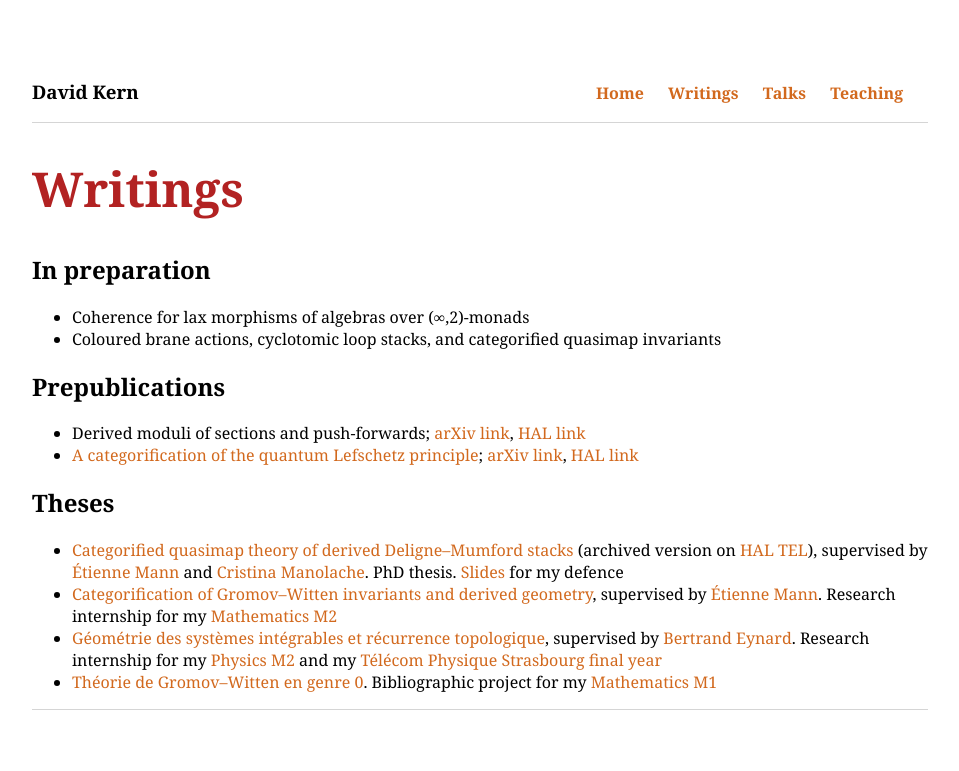
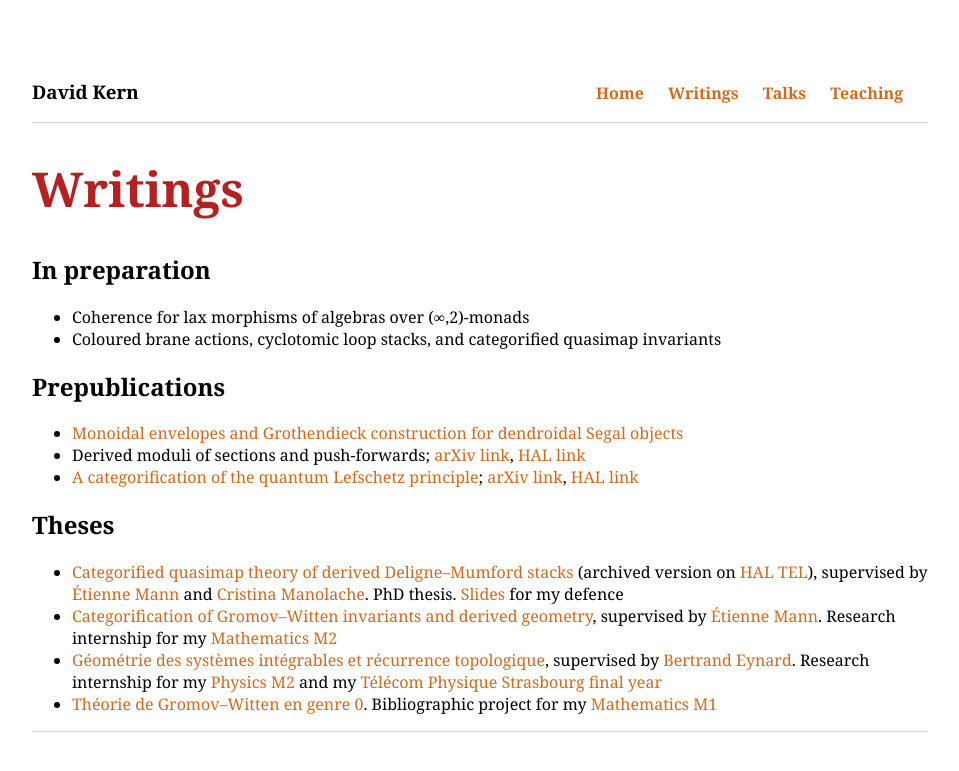
Before and after one commit to dskern/dskern.github.io, a Jekyll site: the page built from writings.html, in a window 1280 px wide. Shown: the top 771 px of the page, without its empty margins (160-1119 px from the left). Built offline with Jekyll 4.4.1, drawn with Linux system fonts in a browser that asks for light colours.

Commit message:
Add Envelop_Segal

```diff
--- a/writings.html
+++ b/writings.html
@@ -13,6 +13,8 @@ layout: default
 <h2>Prepublications</h2>
 
 <ul>
+  <li><a href="Writings/Envelop_Segal.pdf">Monoidal envelopes and Grothendieck construction for dendroidal
+    Segal objects</a> </li>
   <li>Derived moduli of sections and push-forwards; <a href="https://arxiv.org/abs/2210.11386">arXiv link</a>, <a href="https://hal.archives-ouvertes.fr/hal-03823412">HAL link</a></li>
     <li><a href="Writings/qLefschetzCateg.pdf">A categorification of the quantum Lefschetz principle</a>; <a href="https://arxiv.org/abs/2002.03990">arXiv link</a>, <a href="https://hal.archives-ouvertes.fr/hal-02476725">HAL link</a></li>
 </ul>
```
